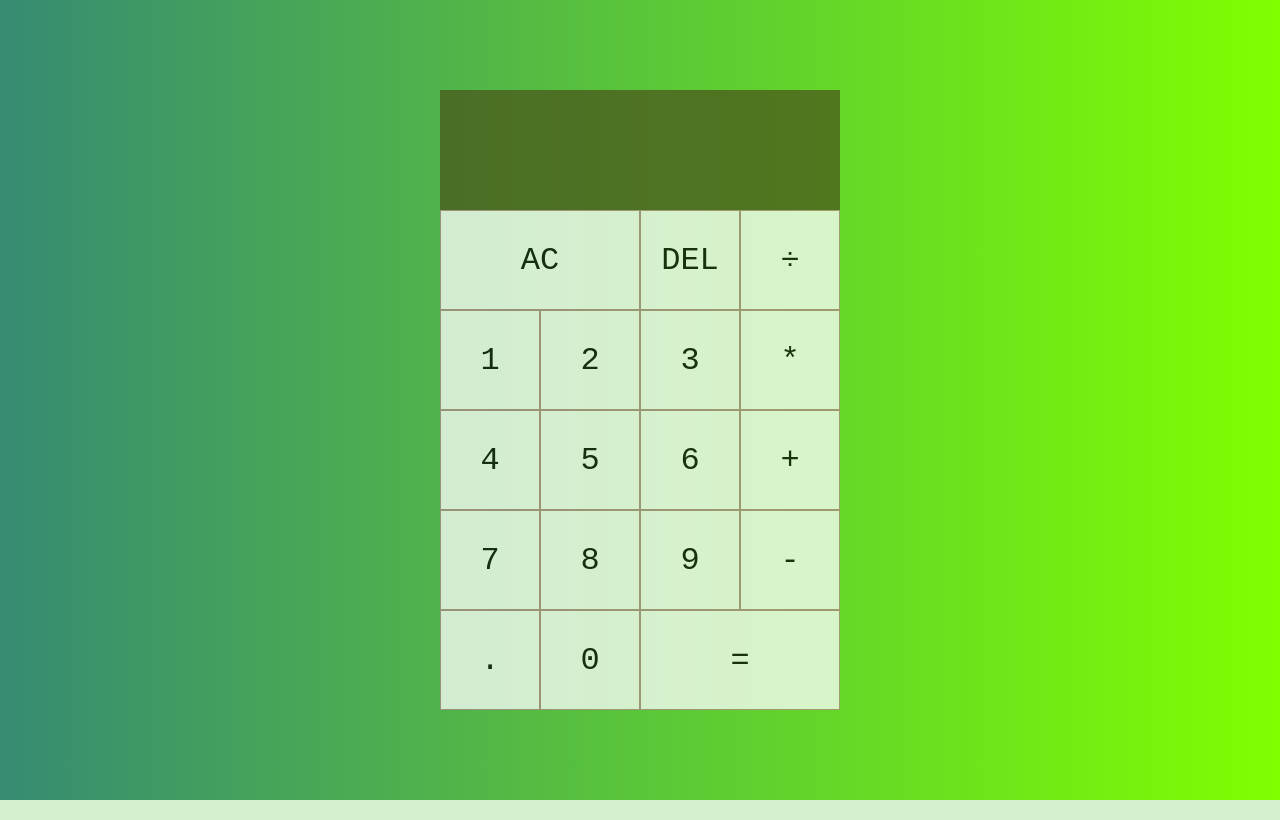
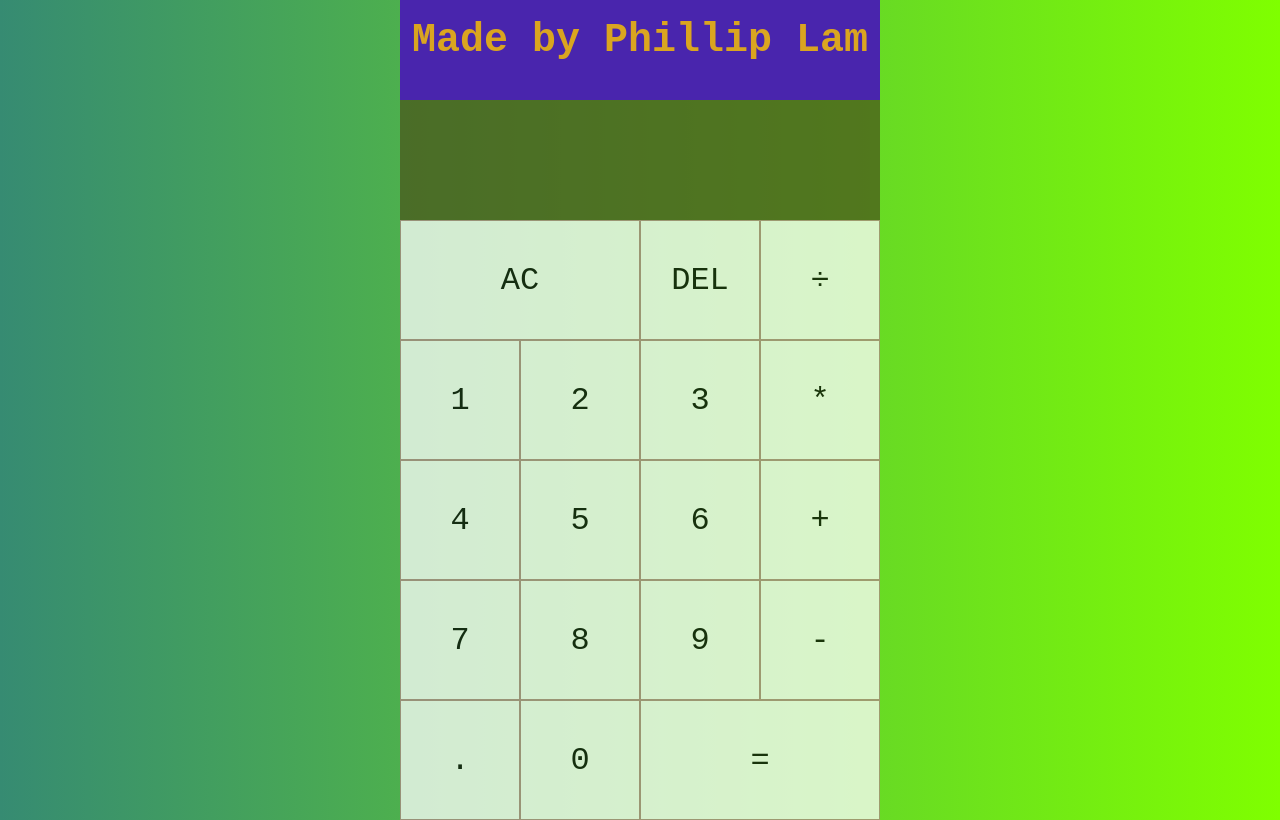
Before and after one commit to PhillipLam89/JS-Calculator, a PHP site: page / in a window 1280 px wide. Run offline with PHP 8.4, Linux system fonts and the light colour scheme.

Commit message:
finished

```diff
--- a/index.html
+++ b/index.html
@@ -10,6 +10,7 @@
 <body>
 
   <div class="calculator-grid">
+    <div class="span-four author"><p >Made by Phillip Lam</p></div>
     <div class="output">
       <div data-previous-operand class="previous-operand"></div>
       <div data-current-operand class="current-operand"></div>
--- a/styles.css
+++ b/styles.css
@@ -15,8 +15,8 @@ body {
  justify-content: center;
  align-content: center;
  height: 100vh;
- grid-template-columns: repeat(4, 100px);
- grid-template-rows: minmax(120px, auto) repeat(5, 100px);
+ grid-template-columns: repeat(4, 120px);
+ grid-template-rows: minmax(120px, auto) repeat(6, 120px);
 }
 
 button {
@@ -34,6 +34,9 @@ button:hover {
 
 .span-two {
   grid-column: span 2;
+}
+.span-four {
+  grid-column: span 4;
 }
 
 .output {
@@ -54,3 +57,20 @@ button:hover {
   font-weight: bolder;
   font-size: 3rem;
 }
+
+p {
+  padding: 0;
+  margin: 0;
+  color: goldenrod;
+  font-weight: bolder;
+}
+
+.author {
+  justify-content: center;
+  display: flex;
+  align-items: center;
+
+  border-bottom: none;
+  font-size: 2.5rem;
+  background: rgb(73, 37, 173);
+}
```
